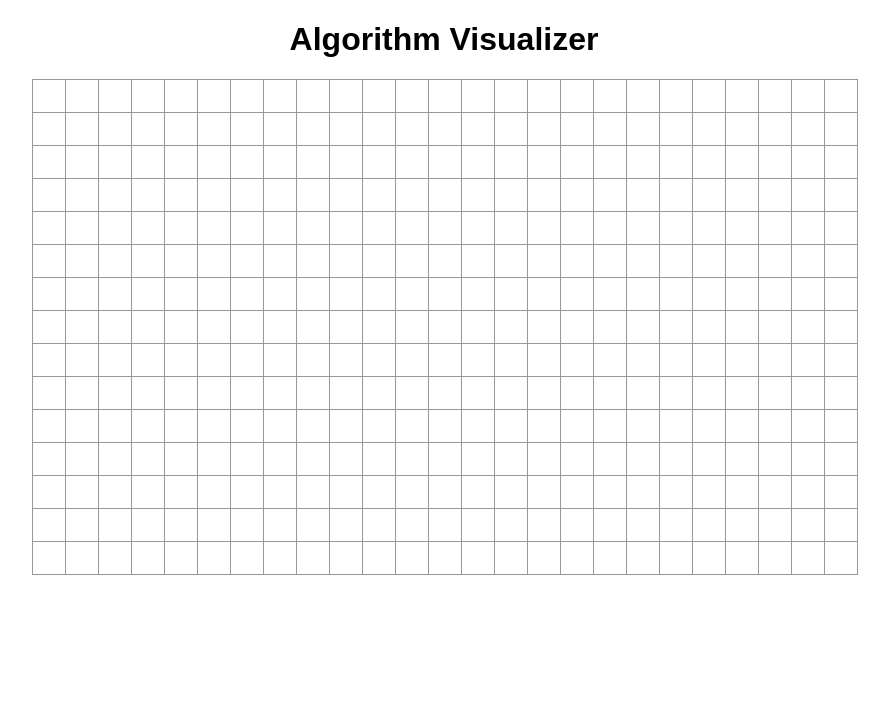
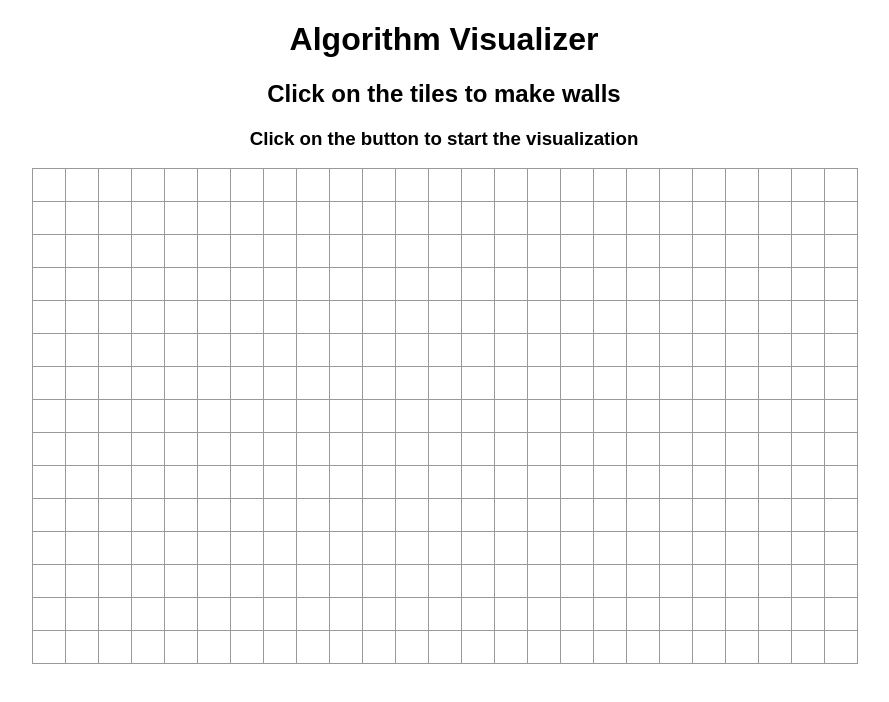
Before and after one commit to TobyKaufman/ReactVisualizationAlgo, a React (Create React App) app: page / in a window 1280 px wide. Shown: the top 702 px of the page, without its empty margins (196-1085 px from the left). Built offline with nearby package versions, Linux system fonts and the light colour scheme.

Commit message:
html landing page

```diff
--- a/src/App.js
+++ b/src/App.js
@@ -7,6 +7,8 @@ export default function App() {
   return (
     <div className="App">
       <h1>Algorithm Visualizer</h1>
+      <h2>Click on the tiles to make walls</h2>
+      <h3>Click on the button to start the visualization</h3>
       <div className="Board">
         <Board />
 
```
